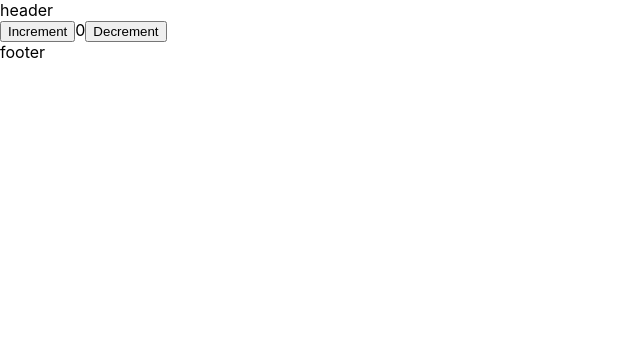
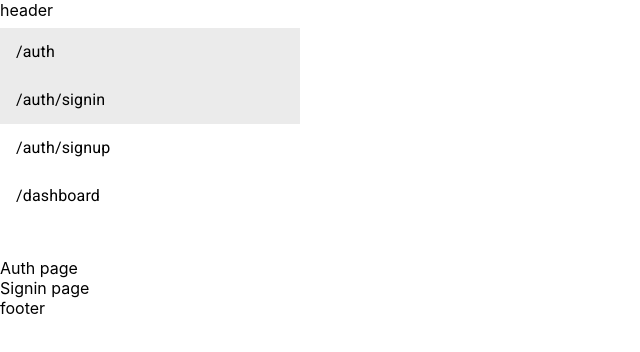
Before and after one commit to Winte256/oton-whitelabel-core, a React (Create React App) app: page /auth/signin in a window 1280 px wide. Shown: the top 352 px of the page, without its empty margins (0-640 px from the left). Built offline with nearby package versions, Linux system fonts and the light colour scheme.

Commit message:
React router is here

```diff
--- a/package.json
+++ b/package.json
@@ -18,7 +18,7 @@
     "react": "^18.2.0",
     "react-dom": "^18.2.0",
     "react-redux": "^8.0.2",
-    "react-router-dom": "^6.3.0",
+    "react-router-dom": "^6.4.0",
     "react-scripts": "5.0.1",
     "typescript": "^4.8.3",
     "web-vitals": "^2.1.4"
--- a/src/App.tsx
+++ b/src/App.tsx
@@ -1,5 +1,5 @@
 import React, { createContext } from 'react';
-import '../public/favicon.ico';
+// import '../public/favicon.ico';
 import { createTheme, ThemeProvider } from '@mui/material/styles';
 import BaseLayout from './layout/Base';
 import { Counter } from './components/Counter';
@@ -18,16 +18,14 @@ export const themeOptions = createTheme({
   ...(config?.theme || {}),
 });
 
-function App() {
+const App: React.FC<React.PropsWithChildren> = ({ children }) => {
   return (
     <Config.Provider value={config}>
       <ThemeProvider theme={themeOptions}>
-        <BaseLayout>
-          <Counter/>
-        </BaseLayout>
+        <BaseLayout>{children || <Counter />}</BaseLayout>
       </ThemeProvider>
     </Config.Provider>
   );
-}
+};
 
 export default App;
--- a/src/index.tsx
+++ b/src/index.tsx
@@ -1,20 +1,24 @@
 import React from 'react';
 import ReactDOM from 'react-dom/client';
+import { RouterProvider } from 'react-router-dom';
 import './index.css';
+import reportWebVitals from './reportWebVitals';
+import { store } from './store/index';
+import { Provider } from 'react-redux';
+import routerConfig from './routes/routerConfig';
 import App from './App';
-import reportWebVitals from './reportWebVitals';
-import { store } from './store/index'
-import { Provider } from 'react-redux'
 
 const root = ReactDOM.createRoot(
-  document.getElementById('root') as HTMLElement
+  document.getElementById('root') as HTMLElement,
 );
 root.render(
   <React.StrictMode>
     <Provider store={store}>
-      <App />
+      <App>
+        <RouterProvider router={routerConfig} />
+      </App>
     </Provider>
-  </React.StrictMode>
+  </React.StrictMode>,
 );
 
 // If you want to start measuring performance in your app, pass a function
--- /dev/null
+++ b/src/routes/auth/index.tsx
@@ -0,0 +1,15 @@
+import React from 'react';
+import { Outlet } from 'react-router-dom';
+
+type Props = {};
+
+const Auth = (props: Props) => {
+  return (
+    <div>
+      Auth page
+      <Outlet />
+    </div>
+  );
+};
+
+export default Auth;
--- /dev/null
+++ b/src/routes/auth/signin.tsx
@@ -0,0 +1,9 @@
+import React from 'react';
+
+type Props = {};
+
+const Signin = (props: Props) => {
+  return <div>Signin page</div>;
+};
+
+export default Signin;
--- /dev/null
+++ b/src/routes/auth/signup.tsx
@@ -0,0 +1,9 @@
+import React from 'react';
+
+type Props = {};
+
+const Signun = (props: Props) => {
+  return <div>Signun page</div>;
+};
+
+export default Signun;
--- /dev/null
+++ b/src/routes/dashboard.tsx
@@ -0,0 +1,9 @@
+import React from 'react';
+
+type Props = {};
+
+const Dashboard = (props: Props) => {
+  return <div>Dashboard</div>;
+};
+
+export default Dashboard;
--- /dev/null
+++ b/src/routes/root.tsx
@@ -0,0 +1,36 @@
+import { List, ListItem, ListItemButton, ListItemText } from '@mui/material';
+import { NavLink, Outlet } from 'react-router-dom';
+
+const Root = () => {
+  const linksList = ['/auth', '/auth/signin', '/auth/signup', '/dashboard'];
+  return (
+    <>
+      <List
+        sx={{
+          width: 300,
+          mb: '30px',
+        }}
+      >
+        {linksList.map((to) => (
+          <ListItem disablePadding>
+            <ListItemButton
+              component={NavLink}
+              to={to}
+              sx={{
+                '&.active': {
+                  bgcolor: 'action.selected',
+                },
+              }}
+            >
+              <ListItemText primary={to} />
+            </ListItemButton>
+          </ListItem>
+        ))}
+      </List>
+
+      <Outlet />
+    </>
+  );
+};
+
+export default Root;
--- /dev/null
+++ b/src/routes/routerConfig.tsx
@@ -0,0 +1,35 @@
+import React from 'react';
+import { createBrowserRouter } from 'react-router-dom';
+
+import Root from './root';
+import Auth from './auth';
+import Signin from './auth/signin';
+import Signup from './auth/signup';
+import Dashboard from './dashboard';
+
+export default createBrowserRouter([
+  {
+    path: '/',
+    element: <Root />,
+    children: [
+      {
+        path: 'auth',
+        element: <Auth />,
+        children: [
+          {
+            path: 'signin',
+            element: <Signin />,
+          },
+          {
+            path: 'signup',
+            element: <Signup />,
+          },
+        ],
+      },
+      {
+        path: 'dashboard',
+        element: <Dashboard />,
+      },
+    ],
+  },
+]);
--- a/src/store/index.ts
+++ b/src/store/index.ts
@@ -1,5 +1,5 @@
 import { configureStore } from '@reduxjs/toolkit'
-import counterReducer from '../store/modules/counter'
+import counterReducer from './modules/counter'
 
 export const store = configureStore({
   reducer: {
```
Also changed, not shown: 1 other file (tests, documents, lock files or other folders).
